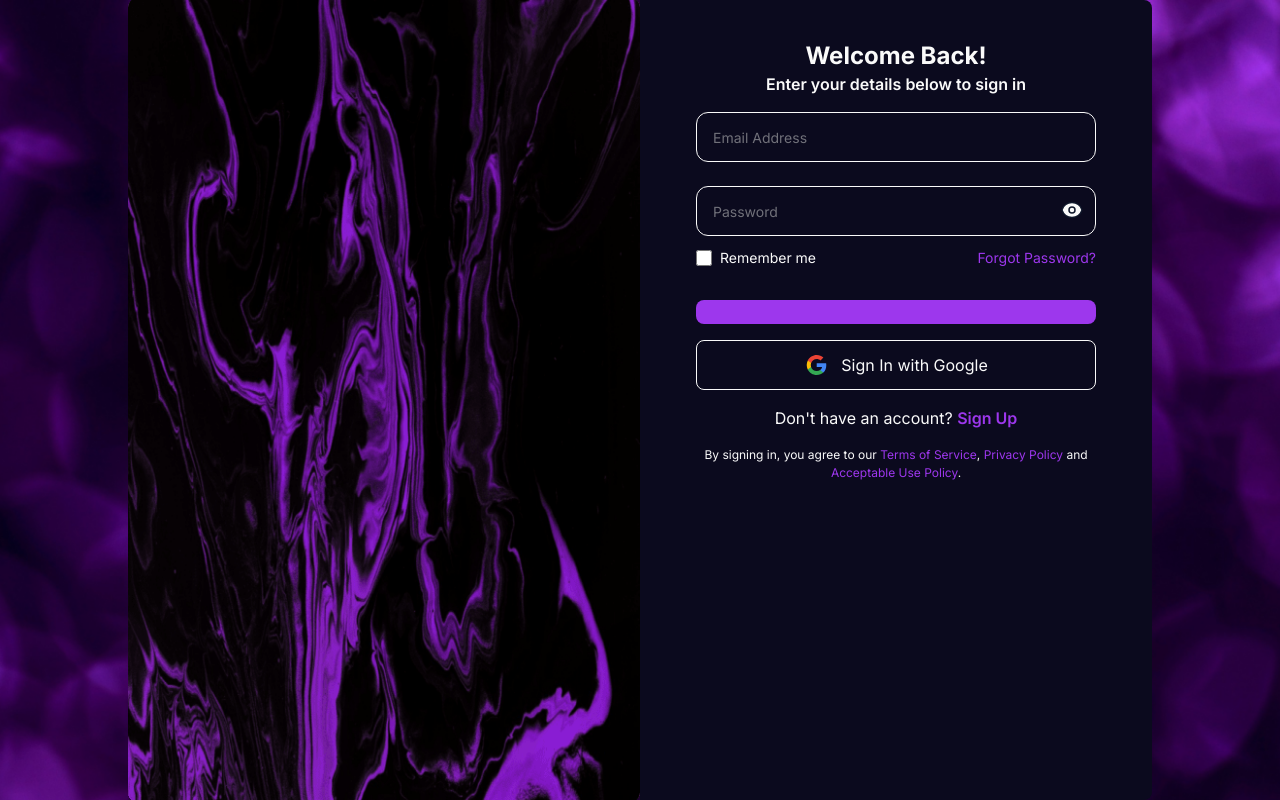
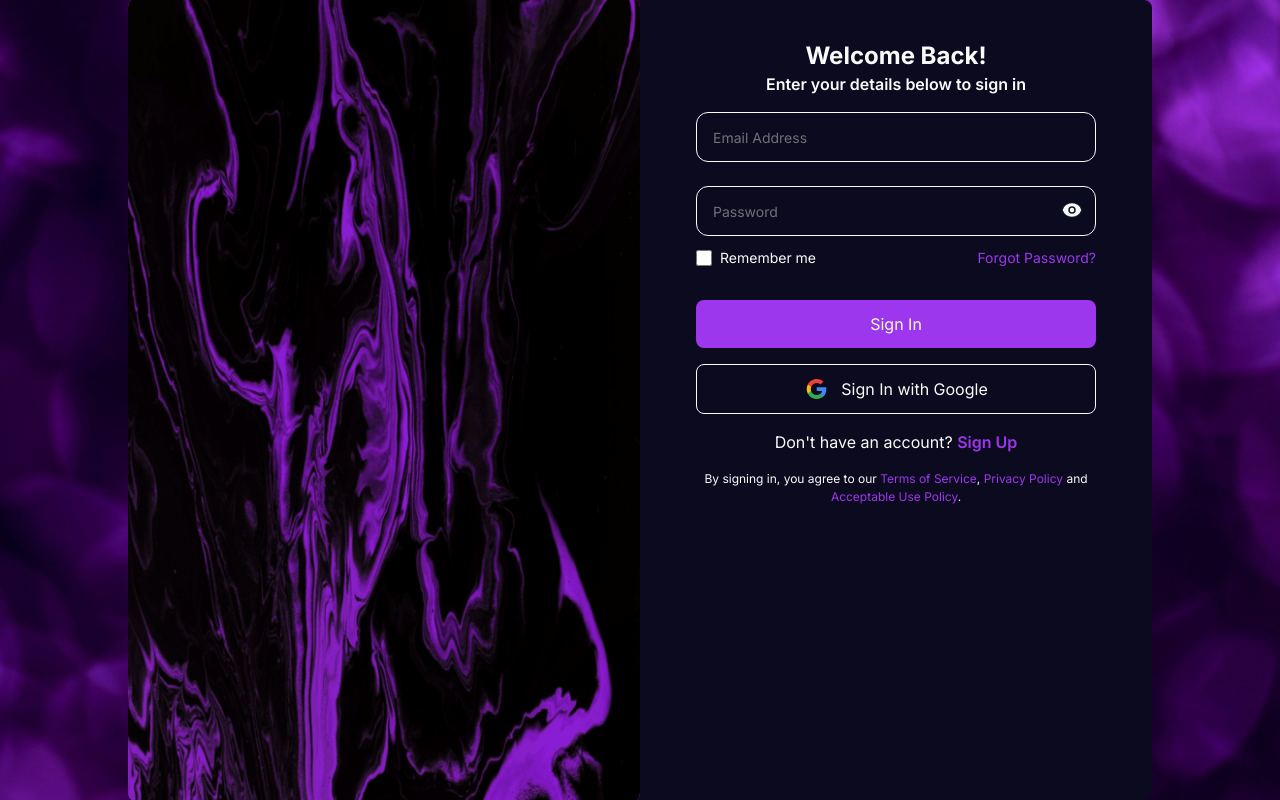
Before and after one commit to ChinatuL/Trimmer, a Next.js app: page /login in a window 1280 px wide. Built offline with nearby package versions, Linux system fonts and the light colour scheme.

Commit message:
fix: set submit button children to correct type

```diff
--- a/src/app/(auth)/forgot-password/page.tsx
+++ b/src/app/(auth)/forgot-password/page.tsx
@@ -1,12 +1,15 @@
 "use client";
 import Image from "next/image";
+import { useState } from "react";
 import FormTitle from "@auth/form-title";
 import AuthForm from "@auth/form";
 import FormRow from "@auth/form-row";
 import SubmitButton from "@auth/submit-button";
 import forgotPasswordBg from "@images/bg-forgot-password.png";
+import ButtonSpinner from "@/app/ui/button-spinner";
 
 export default function Register() {
+    const [isPending, setIsPending] = useState(false);
     function handleSubmit(e: React.FormEvent<HTMLFormElement>) {
         e.preventDefault();
     }
@@ -14,7 +17,13 @@ export default function Register() {
     return (
         <div className='flex justify-center items-center w-full h-full lg:w-[80%] max-w-[66rem] mx-auto font-normal lg:min-h-[95vh]'>
             <div className='hidden lg:block lg:w-[50%] lg:h-full lg:relative'>
-                <Image src={forgotPasswordBg} alt='' sizes="100%" fill priority/>
+                <Image
+                    src={forgotPasswordBg}
+                    alt=''
+                    sizes='100%'
+                    fill
+                    priority
+                />
             </div>
             <div className='lg:w-[50%] h-full bg-[#0B0A1E] px-8 py-10 md:px-14 text-zinc-50 rounded-r-lg'>
                 <FormTitle
@@ -33,7 +42,9 @@ export default function Register() {
                     </div>
                     <p className='text-[0.75rem] pt-1'></p>
                     <div className='grid gap-4 text-center pt-4 w-full'>
-                        <SubmitButton text='Submit' />
+                        <SubmitButton>
+                            {isPending ? <ButtonSpinner /> : "Submit"}
+                        </SubmitButton>
                     </div>
                 </AuthForm>
             </div>
--- a/src/app/(auth)/login/page.tsx
+++ b/src/app/(auth)/login/page.tsx
@@ -1,5 +1,6 @@
 "use client";
 import Image from "next/image";
+import { useState } from "react";
 import Link from "next/link";
 import FormTitle from "@auth/form-title";
 import AuthForm from "@auth/form";
@@ -8,8 +9,10 @@ import SubmitButton from "@auth/submit-button";
 import GoogleButton from "@auth/google-button";
 import registerBg from "@images/bg-register.png";
 import googleIcon from "@icons/google.svg";
+import ButtonSpinner from "@ui/button-spinner";
 
-export default function Register() {
+export default function Page() {
+    const [isPending, setIsPending] = useState(false);
     function handleSubmit(e: React.FormEvent<HTMLFormElement>) {
         e.preventDefault();
     }
@@ -17,7 +20,7 @@ export default function Register() {
     return (
         <div className='flex justify-center items-center w-full h-full lg:w-[80%] max-w-[66rem] mx-auto font-normal lg:min-h-[95vh]'>
             <div className='hidden lg:block lg:w-[50%] lg:h-full lg:relative'>
-                <Image src={registerBg} alt='' sizes="100%" fill priority/>
+                <Image src={registerBg} alt='' sizes='100%' fill priority />
             </div>
             <div className='lg:w-[50%] h-full bg-[#0B0A1E] px-8 py-10 md:px-14 text-zinc-50 rounded-r-lg'>
                 <FormTitle
@@ -61,7 +64,9 @@ export default function Register() {
                         </Link>
                     </div>
                     <div className='grid gap-4 text-center pt-4'>
-                        <SubmitButton text='Sign Up' />
+                        <SubmitButton>
+                            {isPending ? <ButtonSpinner /> : "Sign In"}
+                        </SubmitButton>
                         <GoogleButton>
                             <span>
                                 <Image src={googleIcon} alt='' />
--- a/src/app/(auth)/register/page.tsx
+++ b/src/app/(auth)/register/page.tsx
@@ -13,7 +13,7 @@ import registerBg from "@images/bg-register.png";
 import googleIcon from "@icons/google.svg";
 import ButtonSpinner from "@ui/button-spinner";
 
-export default function Register() {
+export default function Page() {
     const router = useRouter();
     const [error, setError] = useState("");
     const [isPending, setIsPending] = useState(false);
--- a/src/app/(auth)/reset-password/page.tsx
+++ b/src/app/(auth)/reset-password/page.tsx
@@ -1,12 +1,15 @@
 "use client";
 import Image from "next/image";
+import { useState } from "react";
 import FormTitle from "@auth/form-title";
 import AuthForm from "@auth/form";
 import FormRow from "@auth/form-row";
 import SubmitButton from "@auth/submit-button";
 import forgotPasswordBg from "@images/bg-forgot-password.png";
+import ButtonSpinner from "@ui/button-spinner";
 
-export default function Register() {
+export default function Page() {
+    const [isPending, setIsPending] = useState(false);
     function handleSubmit(e: React.FormEvent<HTMLFormElement>) {
         e.preventDefault();
     }
@@ -14,7 +17,13 @@ export default function Register() {
     return (
         <div className='flex justify-center items-center w-full h-full lg:w-[80%] max-w-[66rem] mx-auto font-normal lg:min-h-[95vh]'>
             <div className='hidden lg:block lg:w-[50%] lg:h-full relative'>
-                <Image src={forgotPasswordBg} alt='' sizes="100%"  fill priority />
+                <Image
+                    src={forgotPasswordBg}
+                    alt=''
+                    sizes='100%'
+                    fill
+                    priority
+                />
             </div>
             <div className='lg:w-[50%] h-full bg-[#0B0A1E] px-8 py-10 md:px-14 text-zinc-50 rounded-r-lg'>
                 <FormTitle
@@ -39,7 +48,7 @@ export default function Register() {
                     </div>
                     <p className='text-[0.75rem] pt-1'></p>
                     <div className='grid gap-4 text-center pt-4 w-full'>
-                        <SubmitButton text='Reset Password' />
+              <SubmitButton>{ isPending ? <ButtonSpinner/> : "Reset"}</SubmitButton>
                     </div>
                 </AuthForm>
             </div>
```
